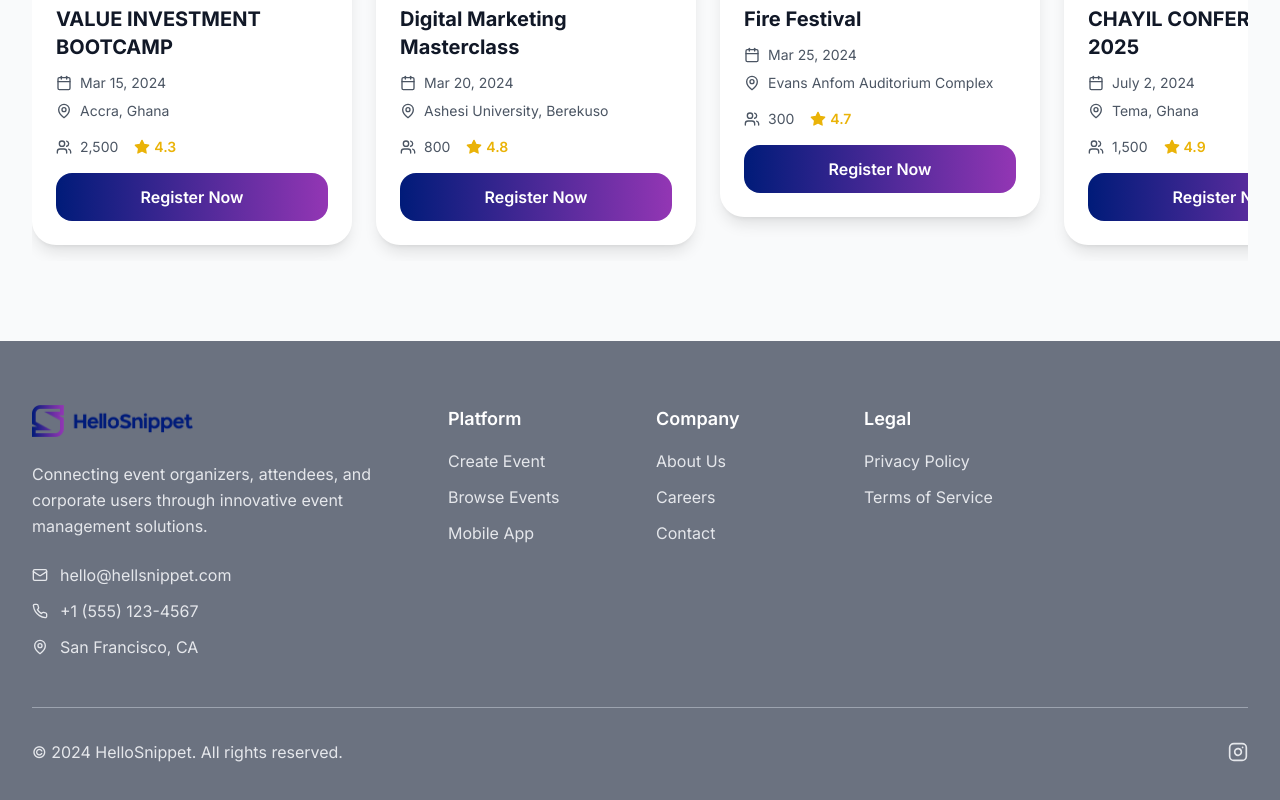
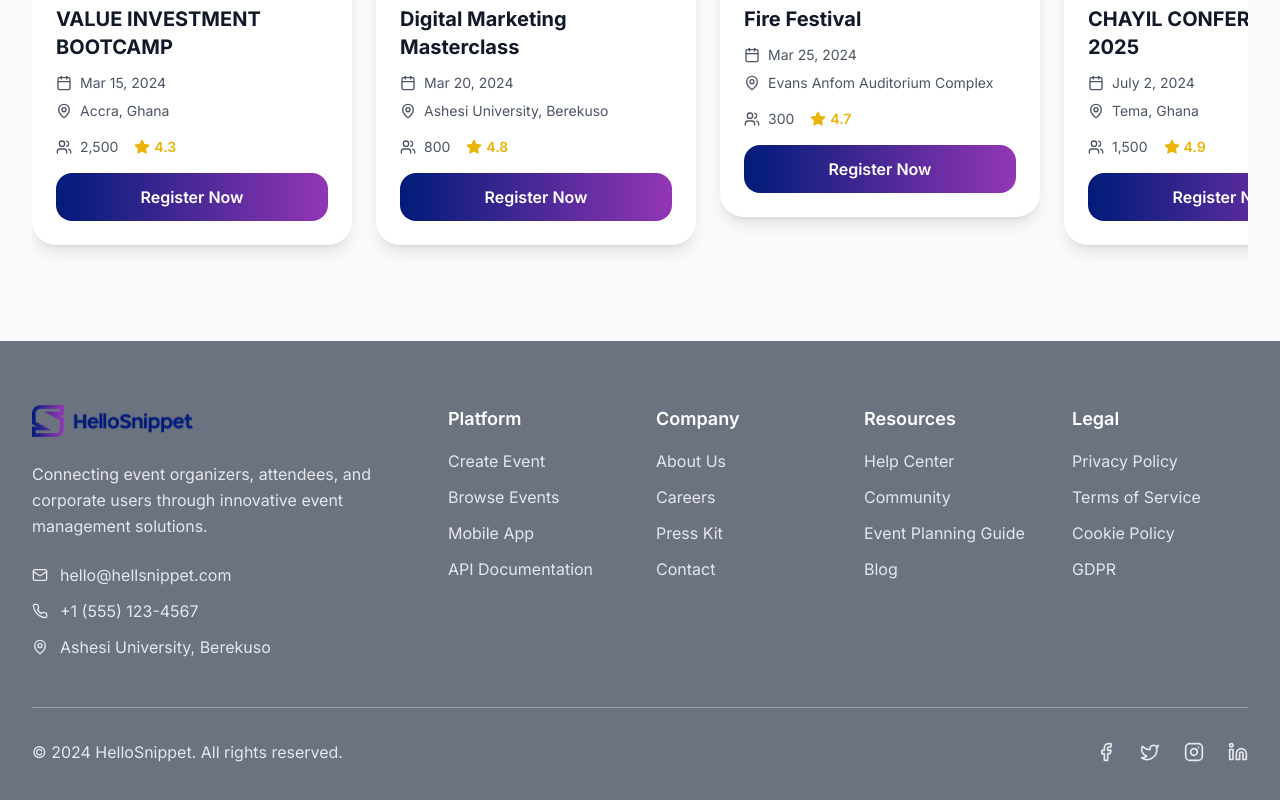
Before and after one commit to Daviddelan/hello-snippet-app, a React (Vite) app: page / in a window 1280 px wide. Shown: the part 4847-5647 px from the top of the page. Built offline with nearby package versions, Linux system fonts and the light colour scheme; no server answers.

Commit message:
Updated Footer.tsx

```diff
--- a/src/components/Footer.tsx
+++ b/src/components/Footer.tsx
@@ -7,19 +7,33 @@ const Footer = () => {
       { name: 'Create Event', href: '#' },
       { name: 'Browse Events', href: '#' },
       { name: 'Mobile App', href: '#' },
+      { name: 'API Documentation', href: '#' },
     ],
     company: [
       { name: 'About Us', href: '#' },
       { name: 'Careers', href: '#' },
+      { name: 'Press Kit', href: '#' },
       { name: 'Contact', href: '#' },
+    ],
+    resources: [
+      { name: 'Help Center', href: '#' },
+      { name: 'Community', href: '#' },
+      { name: 'Event Planning Guide', href: '#' },
+      { name: 'Blog', href: '#' },
     ],
     legal: [
       { name: 'Privacy Policy', href: '#' },
-      { name: 'Terms of Service', href: '#' },    ],
+      { name: 'Terms of Service', href: '#' },
+      { name: 'Cookie Policy', href: '#' },
+      { name: 'GDPR', href: '#' },
+    ],
   };
 
   const socialLinks = [
-    { name: 'Instagram', icon: Instagram, href: 'https://www.instagram.com/hello.snippet?igsh=MWl6bzV3ejE4OW9icw==' },
+    { name: 'Facebook', icon: Facebook, href: '#' },
+    { name: 'Twitter', icon: Twitter, href: '#' },
+    { name: 'Instagram', icon: Instagram, href: '#' },
+    { name: 'LinkedIn', icon: Linkedin, href: '#' },
   ];
 
   return (
@@ -52,7 +66,7 @@ const Footer = () => {
               </div>
               <div className="flex items-center text-gray-200">
                 <MapPin className="w-4 h-4 mr-3" />
-                <span>San Francisco, CA</span>
+                <span>Ashesi University, Berekuso</span>
               </div>
             </div>
           </div>
@@ -79,6 +93,23 @@ const Footer = () => {
             <h3 className="text-lg font-semibold mb-4">Company</h3>
             <ul className="space-y-3">
               {footerLinks.company.map((link) => (
+                <li key={link.name}>
+                  <a
+                    href={link.href}
+                    className="text-gray-200 hover:text-white transition-colors"
+                  >
+                    {link.name}
+                  </a>
+                </li>
+              ))}
+            </ul>
+          </div>
+
+          {/* Resources Links */}
+          <div>
+            <h3 className="text-lg font-semibold mb-4">Resources</h3>
+            <ul className="space-y-3">
+              {footerLinks.resources.map((link) => (
                 <li key={link.name}>
                   <a
                     href={link.href}
```
